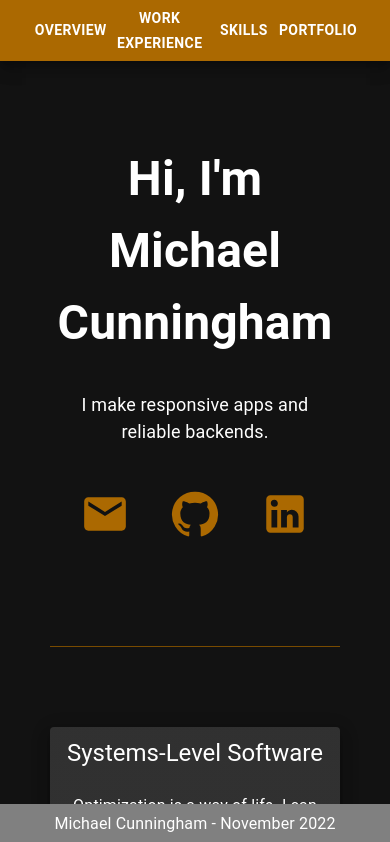
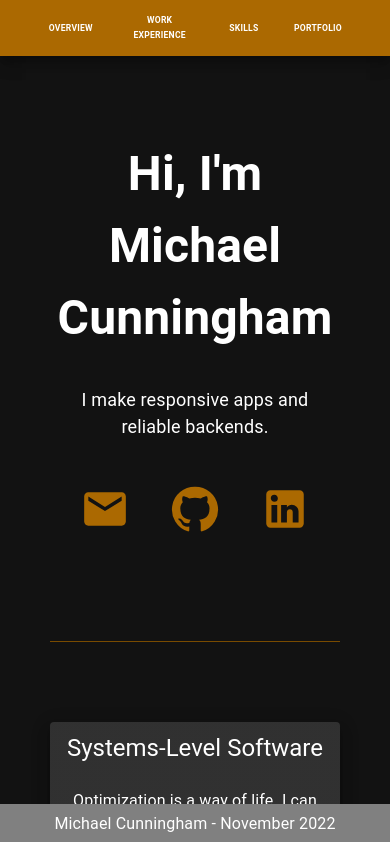
Before and after one commit to MikeECunningham/portfolio, a React (Create React App) app: page / in a window 390 px wide. Shown: the top 842 px of the page. Built offline with nearby package versions, Linux system fonts and the light colour scheme.

Commit message:
fixed footer and font sizes on mobile

```diff
--- a/src/App.tsx
+++ b/src/App.tsx
@@ -28,7 +28,7 @@ function App() {
       <Routes>
         { routes.map( (route) => <Route key={route.url} path={route.url} element={route.component}/> ) }
       </Routes>
-      <footer>Michael Cunningham - November 2022</footer>
+      <footer style={{position:"fixed", bottom:0}}>Michael Cunningham - November 2022</footer>
     </div>
   );
 }
--- a/src/components/Menu.tsx
+++ b/src/components/Menu.tsx
@@ -17,7 +17,7 @@ const Menu = (props: MenuProps) => {
       <AppBar position="static" elevation={10} style={{background:'#ab6901'}}>
         <Toolbar>
           <Container style={{ display: 'flex', justifyContent: 'center',}}>
-            {props.buttons.map(([title, url]) => <Button key={title} onClick={() => navigate(url)} style={{ paddingRight:25, paddingLeft:25, fontSize:14, fontWeight:"bold"}}>{title}</Button>)}
+            {props.buttons.map(([title, url]) => <Button key={title} onClick={() => navigate(url)} style={{ paddingRight:25, paddingLeft:25, fontSize:"2.2vw", fontWeight:"bold"}}>{title}</Button>)}
           </Container>
         </Toolbar>
       </AppBar>
```
